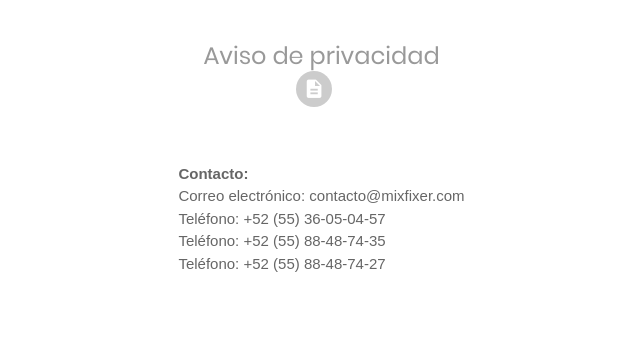
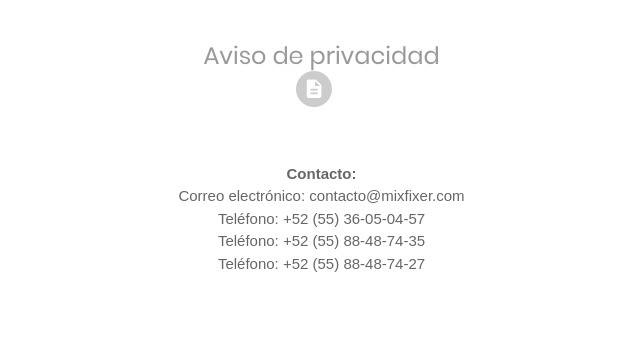
Before and after one commit to MauVgs/miFixer, a plain HTML site: page index.html in a window 1280 px wide. Shown: the part 553-896 px from the top of the page, without its empty margins (311-951 px from the left). Drawn offline with Linux system fonts and the light colour scheme; a web font is replaced by a local one.

Commit message:
Centrado

```diff
--- a/css/main.css
+++ b/css/main.css
@@ -210,7 +210,9 @@ Primary use:
 #aviso{
   padding: 10px;
 }
-
+.centered{
+  text-align: center;
+}
 
 /*//////////////////////////////////////////////////////////////////
 [ L-Text >= 26 ]*/
--- a/index.html
+++ b/index.html
@@ -47,7 +47,7 @@
 							<i class="zmdi zmdi-file-text"></i>
 						</a>
 					</p>
-					<p>
+					<p class="centered">
 						<strong>Contacto: </strong> <br>
 						Correo electrónico: contacto@mixfixer.com <br>
 						Teléfono: +52 (55) 36-05-04-57 <br>
```
